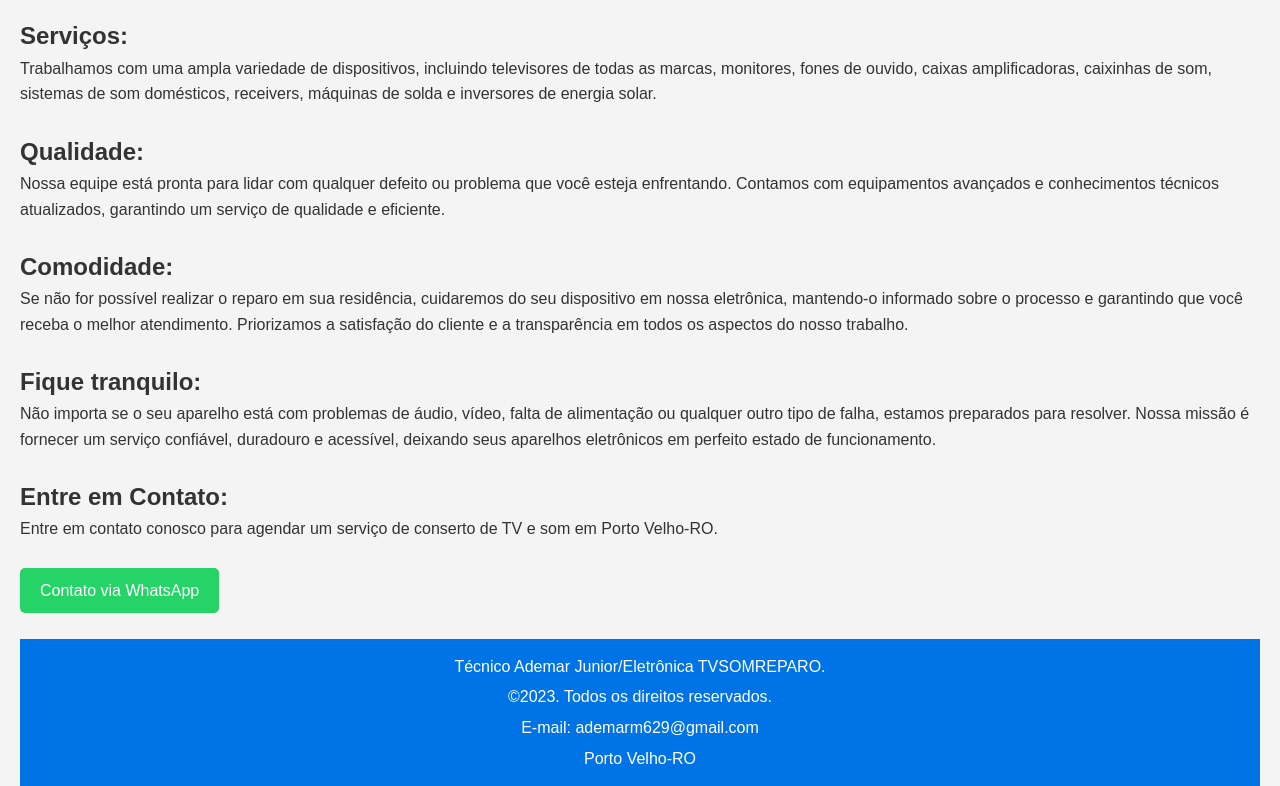
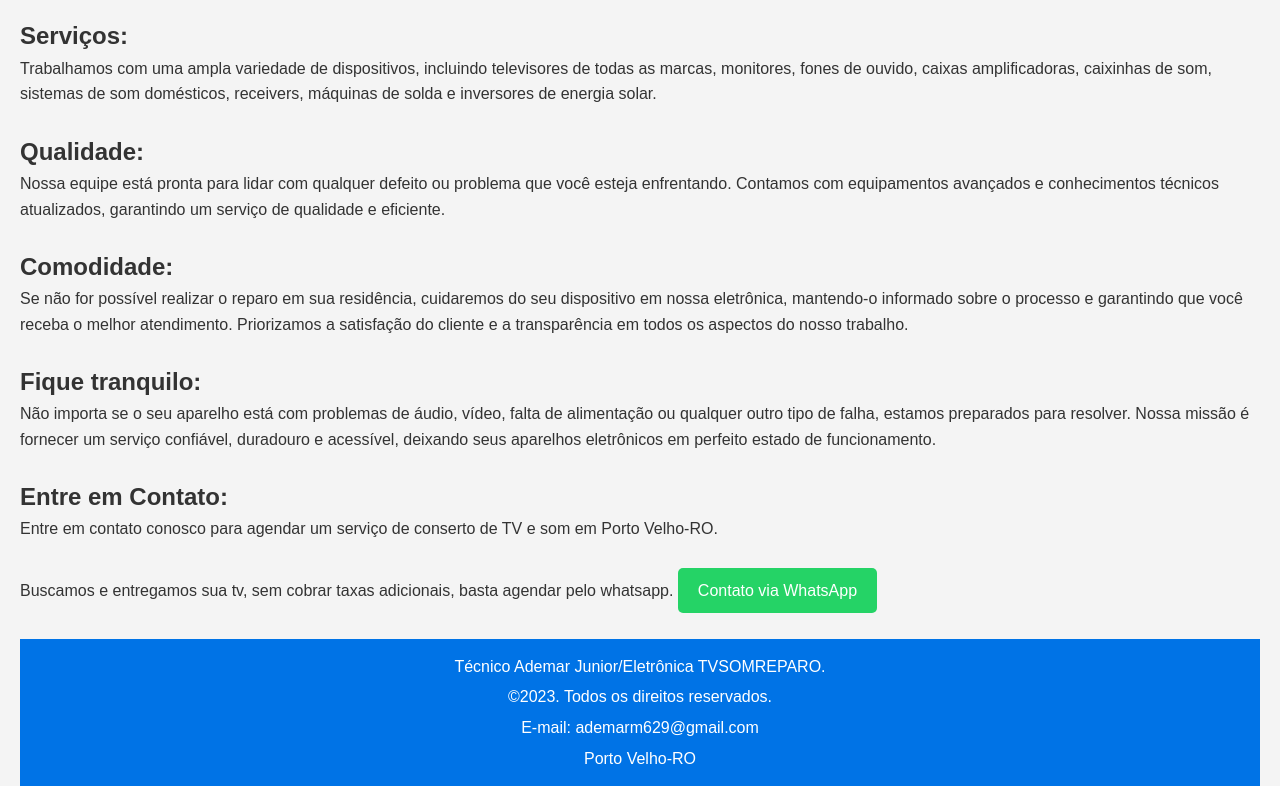
Before and after one commit to ademarjmjr/tvesom, a plain HTML site: page public/index.html in a window 1280 px wide. Shown: the part 2870-3656 px from the top of the page. Drawn offline with Linux system fonts and the light colour scheme.

Commit message:
Update index.html

```diff
--- a/public/index.html
+++ b/public/index.html
@@ -182,6 +182,7 @@
   <section>
     <h2>Entre em Contato:</h2>
     <p>Entre em contato conosco para agendar um serviço de conserto de TV e som em Porto Velho-RO.</p><br>
+    Buscamos e entregamos sua tv, sem cobrar taxas adicionais, basta agendar pelo whatsapp.
     <a href="https://api.whatsapp.com/send?phone=5569993041891" class="whatsapp-button">Contato via WhatsApp</a>
   </section> <br>
 
```
